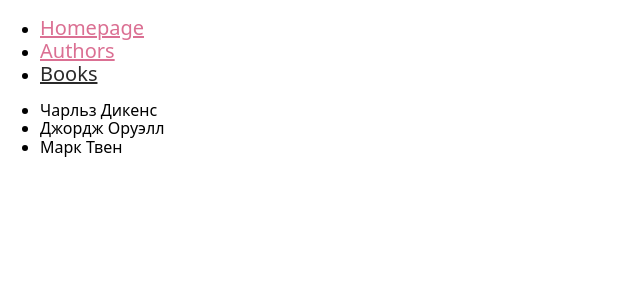
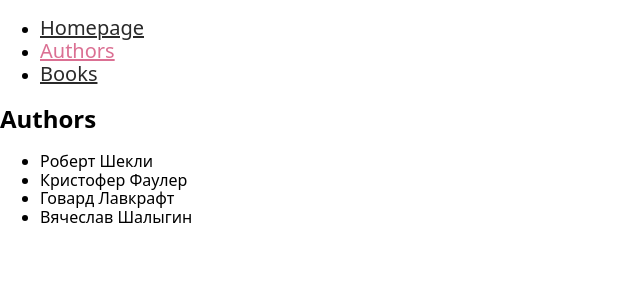
Before and after one commit to js-full-stack/react_router_dom, a React (Create React App) app: page /authors in a window 1280 px wide. Shown: the top 300 px of the page, without its empty margins (0-640 px from the left). Built offline with nearby package versions, Linux system fonts and the light colour scheme; data requests are answered from the project's data file.

Commit message:
new photo

```diff
--- a/src/App.js
+++ b/src/App.js
@@ -1,7 +1,7 @@
 import { Route, NavLink, Switch } from 'react-router-dom';
 import HomeView from './Views/HomeView';
-import AuthorsView from './Views/AuthorsView';
-import BooksView from './Views/BooksView';
+import BooksView from './Views/BooksView/BooksViewHooks';
+import AuthorsView from './Views/AuthorsView/AuthorsViewHooks';
 import NotFoundViews from './Views/NotFoundView';
 import './base.scss';
 
@@ -10,7 +10,12 @@ function App() {
     <nav>
       <ul>
         <li>
-          <NavLink to="/" className="NavLink" activeClassName="NavLink--active">
+          <NavLink
+            to="/"
+            exact
+            className="NavLink"
+            activeClassName="NavLink--active"
+          >
             Homepage
           </NavLink>
         </li>
--- /dev/null
+++ b/src/Views/AuthorsView/AuthorsViewHooks.jsx
@@ -0,0 +1,26 @@
+import Axios from 'axios';
+import { useState, useEffect } from 'react';
+
+const AuthorsView = () => {
+  const [authors, setAuthors] = useState([]);
+
+  useEffect(() => {
+    Axios.get('http://localhost:4040/authors').then(({ data }) => {
+      setAuthors(data);
+      console.log(data);
+    });
+  }, []);
+
+  return (
+    <>
+      <h1>Authors</h1>
+      <ul>
+        {authors.map(({ name, id }) => (
+          <li key={id}>{name}</li>
+        ))}
+      </ul>
+    </>
+  );
+};
+
+export default AuthorsView;
```
Also changed, not shown: src/Views/AuthorsView/AuthorsViewClasses.jsx (added, +32 -0 lines), img/example6.png (added), src/Views/BooksView/BooksViewHooks.jsx (renamed from src/Views/BooksViewHooks.jsx), src/Views/BooksView/BooksviewClasses.jsx (renamed from src/Views/BooksviewClasses.jsx), 1 other file (tests, documents, lock files or other folders).
